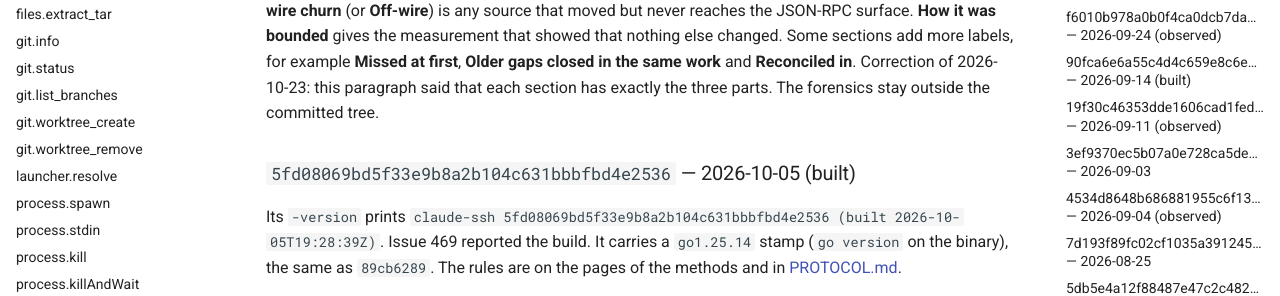
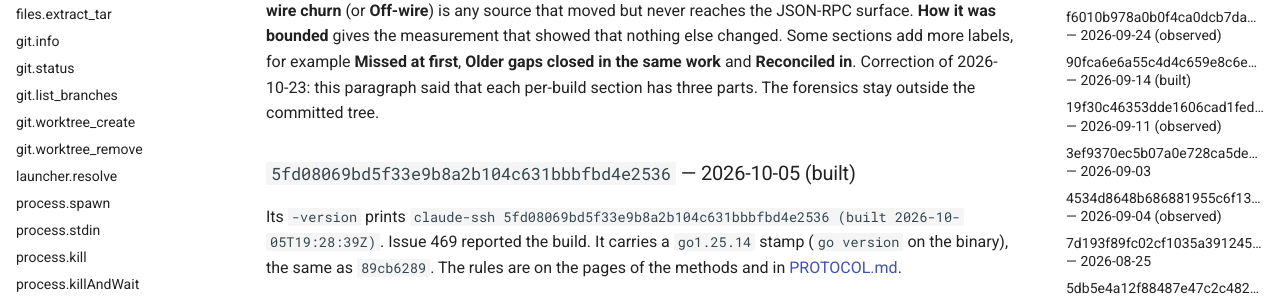
Before and after one commit to schubydoo/claustrum, an MkDocs documentation site: the page built from docs/REFERENCE-BUILDS.md, in a window 1280 px wide and 900 px high, scrolled down 1218 px. Shown: the part 208-504 px from the top of the window. Built offline with MkDocs 1.6.1 and Material for MkDocs 9.7.7, drawn with Linux system fonts in a browser that asks for light colours; comment, search, counter and statistics services are not loaded.

```diff
--- a/docs/REFERENCE-BUILDS.md
+++ b/docs/REFERENCE-BUILDS.md
@@ -40,8 +40,8 @@ must match byte-for-byte. **Off-wire churn** (or **Off-wire**) is any source tha
 moved but never reaches the JSON-RPC surface. **How it was bounded** gives the
 measurement that showed that nothing else changed. Some sections add more labels,
 for example **Missed at first**, **Older gaps closed in the same work** and
-**Reconciled in**. Correction of 2026-10-23: this paragraph said that each section
-has exactly the three parts. The forensics stay outside the committed tree.
+**Reconciled in**. Correction of 2026-10-23: this paragraph said that each per-build
+section has three parts. The forensics stay outside the committed tree.
 
 ### `5fd08069bd5f33e9b8a2b104c631bbbfbd4e2536` — 2026-10-05 (built)
 
```
